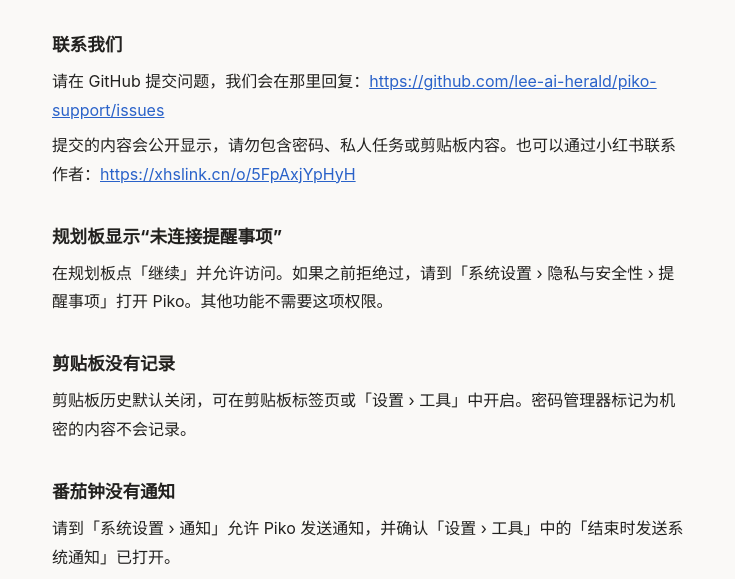
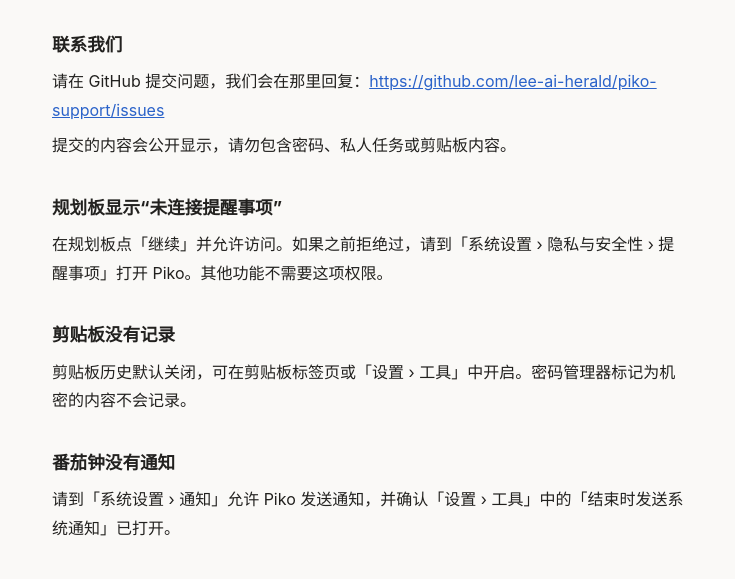
Before and after one commit to lee-ai-herald/piko-support, a plain HTML site: page index.html in a window 1280 px wide. Shown: the part 218-797 px from the top of the page, without its empty margins (272-1007 px from the left). Drawn offline with Linux system fonts and the light colour scheme.

Commit message:
Keep GitHub Issues as the support contact

```diff
--- a/index.html
+++ b/index.html
@@ -29,7 +29,7 @@ footer{margin-top:3rem;padding-top:1rem;padding-bottom:2rem;border-top:1px solid
 <p>Piko 是一款 macOS 桌面工作台，包含提醒事项规划板、番茄钟、剪贴板历史和随笔。支持 macOS 13 及以上版本。</p>
 <h2>联系我们</h2>
 <p>请在 GitHub 提交问题，我们会在那里回复：<a href="https://github.com/lee-ai-herald/piko-support/issues">https://github.com/lee-ai-herald/piko-support/issues</a></p>
-<p>提交的内容会公开显示，请勿包含密码、私人任务或剪贴板内容。也可以通过小红书联系作者：<a href="https://xhslink.cn/o/5FpAxjYpHyH">https://xhslink.cn/o/5FpAxjYpHyH</a></p>
+<p>提交的内容会公开显示，请勿包含密码、私人任务或剪贴板内容。</p>
 <h2>规划板显示“未连接提醒事项”</h2>
 <p>在规划板点「继续」并允许访问。如果之前拒绝过，请到「系统设置 › 隐私与安全性 › 提醒事项」打开 Piko。其他功能不需要这项权限。</p>
 <h2>剪贴板没有记录</h2>
```
